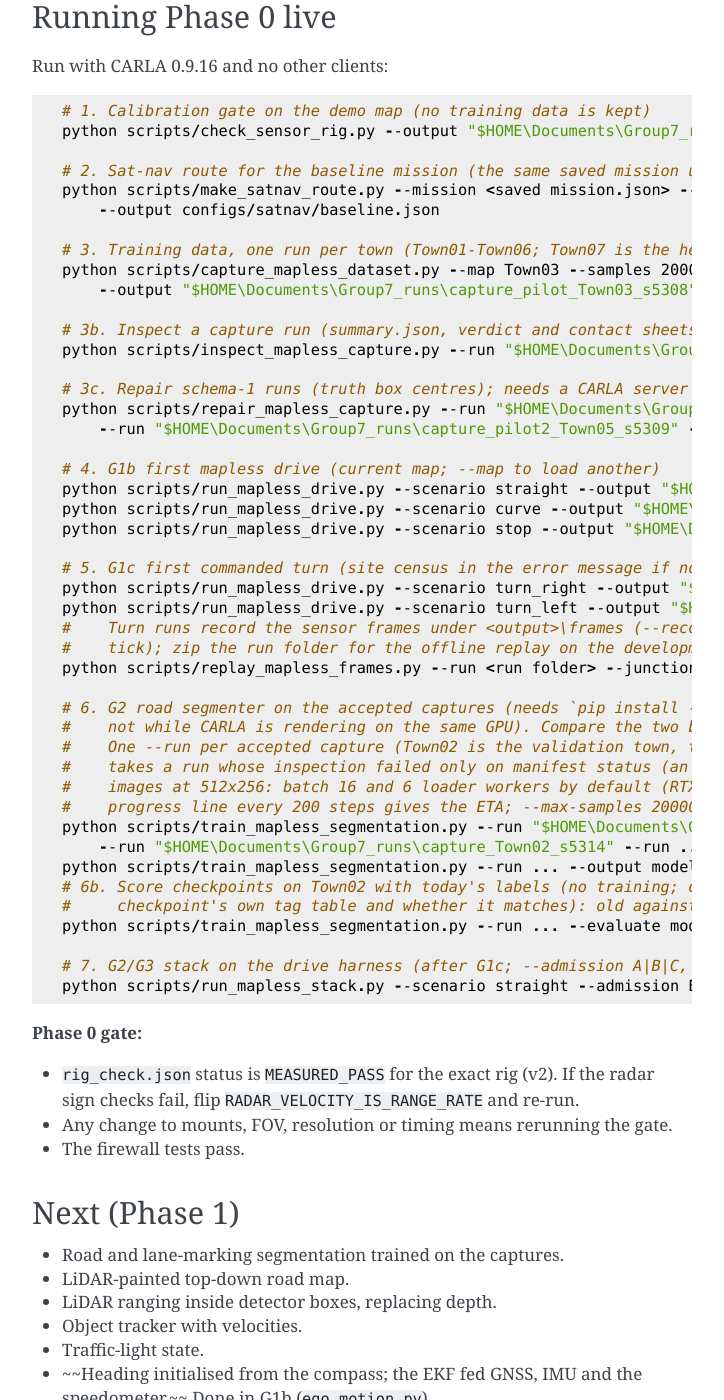
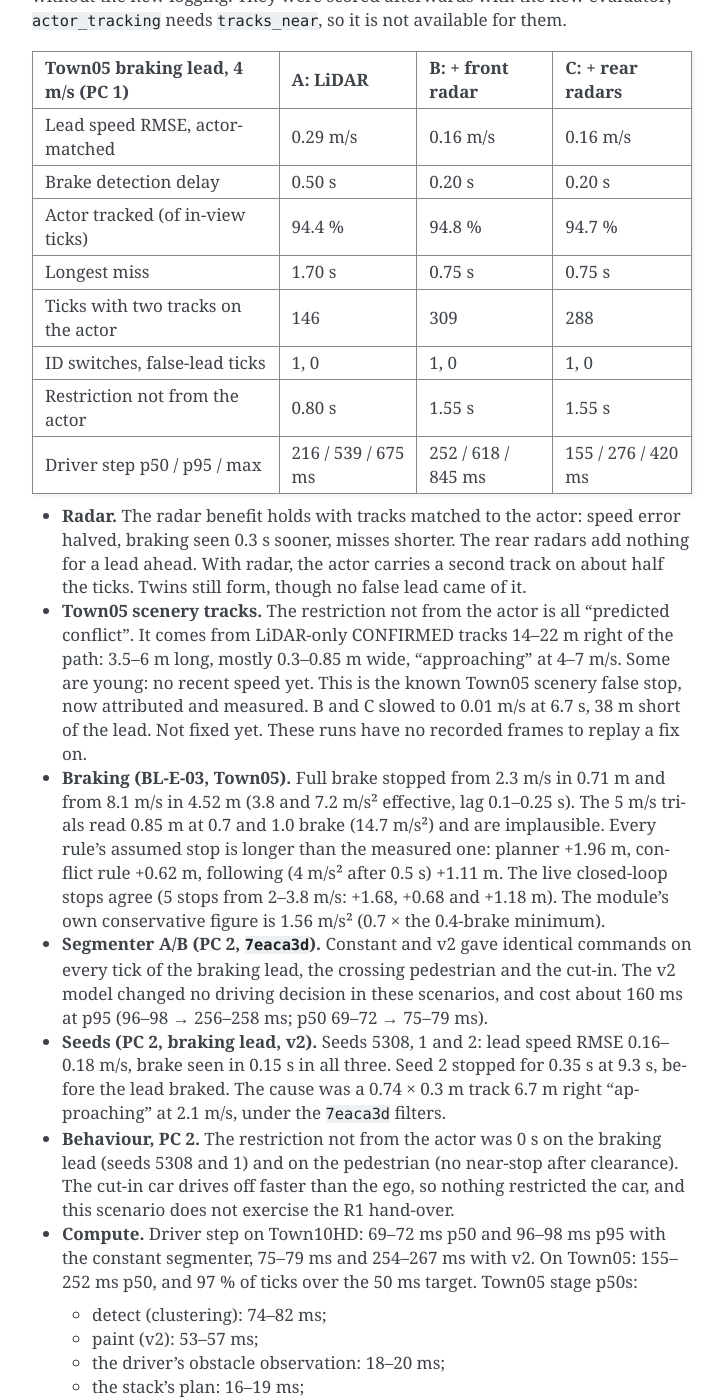
Before and after one commit to kkaaman/kkaaman-elec5308-a2-mo, a Sphinx documentation site: the page built from docs/mapless_autonomy.md, in a window 1280 px wide and 1400 px high, scrolled down 60141 px. Shown: the whole window, without its empty margins (388-1112 px from the left). Built offline with Sphinx 7.4.7, drawn with Linux system fonts in a browser that asks for light colours; some of the changed text lies outside the part shown.

Commit message:
AI Journal: Assignment 2 (Mapless extension) - Third review live evaluation: braking table on stopping distances, results recorded
The braking table compared a 3-tick peak deceleration, which the jump to zero at a
standstill distorts; it now sets each rule's assumed stop (v x response + v^2/2a)
against the measured stopping distance from full brake, and reports effective
deceleration with implausible (> 1 g) steps left out. BL-E-03 (Town05) and the live
stops both satisfy the 1, 2 and 4 m/s^2 rules (margins 0.6-2.0 m). Docs: the Town05
A/B/C runs on 6370b98 (actor-matched radar benefit: RMSE 0.29 -> 0.16 m/s, brake seen
0.5 -> 0.2 s; scenery-track restrictions 0.8-1.55 s), the segmenter A/B (identical
commands, +160 ms p95), the seed repeats and the compute profile.
{
  "studentId": "kkaaman",
  "groupId": "7",
  "taskId": "Assignment 2 (Mapless extension)",
  "tool": "Claude Opus",
  "isPaid": true,
  "modelVersion": "5.5",
  "language": "English (Australia) 🇦🇺",
  "interactions": [
    {
      "prompt": "Shared the live runs for the third review (PC 1 Town05 A/B/C with the BL-E-03 braking steps, PC 2 Town10HD) and asked for them to be evaluated",
      "response": "All runs passed and the actor-matched radar benefit held (lead-speed RMSE 0.29 to 0.16 m/s, braking seen 0.5 to 0.2 s). It corrected its braking table, which had used a peak deceleration distorted at a standstill, to compare each rule's assumed stop with the measured stopping distance; the 1, 2 and 4 m/s² rules all hold with 0.6-2.0 m to spare.",
      "intent": "Quality Assurance",
      "aiAccuracy": "Minor Flaws",
      "humanIntervention": "Ran the Town05 A/B/C and BL-E-03 braking steps on PC 1 and the Town10HD runs on PC 2, and uploaded them",
      "verificationMethod": "Unit testing and validation",
      "evaluationConfidence": 4
    }
  ],
  "metaReflection": {
    "utilityScore": 5,
    "processEvolution": "",
    "criticalMoment": "when its own earlier braking claim came from a flawed metric",
    "skillDependency": "understanding braking and stopping distances",
    "synthesis": "check the metric before the conclusion"
  },
  "tags": [],
  "status": "complete",
  "id": "009ba033-cd32-4666-ae7a-bfac2fd2ae93",
  "createdAt": "2026-11-07T09:24:04.603Z"
}

```diff
--- a/docs/mapless_autonomy.md
+++ b/docs/mapless_autonomy.md
@@ -1684,14 +1684,12 @@
   (`refused_plan_limit_mps`). A refused stop now brakes at once, not after the 0.5 s of
   validity left on the kept trajectory.
 - **Braking envelope.** `scripts/braking_table.py <runs> [--calibration
-  longitudinal.csv]` lists braking episodes from drive logs, with lag, mean and peak
-  deceleration, and stopping distance, and sets them against the assumed 1 / 2 / 4 m/s².
-  On the live stack logs (17 episodes), the peak at full brake from 2 m/s or more is
-  2.6 m/s² (p10, 9 episodes) and the lag 0.15 s at most. The planner's 1 m/s² and the
-  conflict rule's 2 m/s² hold. **Following's assumed 4 m/s² is not shown by this
-  closed-loop data**: the controller rarely held full brake. The clean measure is BL-E-03's
-  open-loop brake steps (`scripts/calibrate_longitudinal.py`, the same Tesla Model 3),
-  which the script reads.
+  longitudinal.csv]` lists braking episodes from drive logs or BL-E-03's brake steps: lag,
+  mean, peak and effective deceleration (v0² / 2d, lag included), and stopping distance.
+  It then sets each rule's assumed stop, v × response + v² / 2a, against the measured stops
+  from full brake. A first version compared a 3-tick peak deceleration, which the last
+  ticks before a standstill distort. That version read the live data as not showing
+  following's 4 m/s². Stopping distances do show it (live results below).
 - **Compute.** `driver_step_time` now reports p50, p95, p99, max, the share over the
   50 ms target, and each stage's p50 / p95 / max: the stack's (drive, paint, detect,
   track, plan, road_model) and the driver's own (`driver.ego`, `classify`, `grid`,
@@ -1716,6 +1714,60 @@
   review's observability point; Stage 5), and optimising the stages the profile shows
   over budget.
 
+**Live on `6370b98` (PC 1, Town05) and `7eaca3d` (PC 2, Town10HD site 1), 28 Oct.**
+Every run was MEASURED_PASS. PC 2 had not pulled, so its runs are on `7eaca3d` without
+the new logging. They were scored afterwards with the new evaluator; `actor_tracking`
+needs `tracks_near`, so it is not available for them.
+
+| Town05 braking lead, 4 m/s (PC 1) | A: LiDAR | B: + front radar | C: + rear radars |
+|---|---|---|---|
+| Lead speed RMSE, actor-matched | 0.29 m/s | 0.16 m/s | 0.16 m/s |
+| Brake detection delay | 0.50 s | 0.20 s | 0.20 s |
+| Actor tracked (of in-view ticks) | 94.4 % | 94.8 % | 94.7 % |
+| Longest miss | 1.70 s | 0.75 s | 0.75 s |
+| Ticks with two tracks on the actor | 146 | 309 | 288 |
+| ID switches, false-lead ticks | 1, 0 | 1, 0 | 1, 0 |
+| Restriction not from the actor | 0.80 s | 1.55 s | 1.55 s |
+| Driver step p50 / p95 / max | 216 / 539 / 675 ms | 252 / 618 / 845 ms | 155 / 276 / 420 ms |
+
+- **Radar.** The radar benefit holds with tracks matched to the actor: speed error
+  halved, braking seen 0.3 s sooner, misses shorter. The rear radars add nothing for a
+  lead ahead. With radar, the actor carries a second track on about half the ticks.
+  Twins still form, though no false lead came of it.
+- **Town05 scenery tracks.** The restriction not from the actor is all "predicted
+  conflict". It comes from LiDAR-only CONFIRMED tracks 14–22 m right of the path:
+  3.5–6 m long, mostly 0.3–0.85 m wide, "approaching" at 4–7 m/s. Some are young: no
+  recent speed yet. This is the known Town05 scenery false stop, now attributed and
+  measured. B and C slowed to 0.01 m/s at 6.7 s, 38 m short of the lead. Not fixed yet. These runs have no recorded
+  frames to replay a fix on.
+- **Braking (BL-E-03, Town05).** Full brake stopped from 2.3 m/s in 0.71 m and from
+  8.1 m/s in 4.52 m (3.8 and 7.2 m/s² effective, lag 0.1–0.25 s). The 5 m/s trials read
+  0.85 m at 0.7 and 1.0 brake (14.7 m/s²) and are implausible. Every rule's assumed
+  stop is longer than the measured one: planner +1.96 m, conflict rule +0.62 m, following
+  (4 m/s² after 0.5 s) +1.11 m. The live closed-loop stops agree (5 stops from 2–3.8 m/s:
+  +1.68, +0.68 and +1.18 m). The module's own conservative figure is 1.56 m/s² (0.7 × the
+  0.4-brake minimum).
+- **Segmenter A/B (PC 2, `7eaca3d`).** Constant and v2 gave identical commands on every
+  tick of the braking lead, the crossing pedestrian and the cut-in. The v2 model changed
+  no driving decision in these scenarios, and cost about 160 ms at p95 (96–98 → 256–258 ms;
+  p50 69–72 → 75–79 ms).
+- **Seeds (PC 2, braking lead, v2).** Seeds 5308, 1 and 2: lead speed RMSE 0.16–0.18 m/s,
+  brake seen in 0.15 s in all three. Seed 2 stopped for 0.35 s at 9.3 s, before the lead
+  braked. The cause was a 0.74 × 0.3 m track 6.7 m right "approaching" at 2.1 m/s,
+  under the `7eaca3d` filters.
+- **Behaviour, PC 2.** The restriction not from the actor was 0 s on the braking lead
+  (seeds 5308 and 1) and on the pedestrian (no near-stop after clearance). The cut-in car
+  drives off faster than the ego, so nothing restricted the car, and this scenario does
+  not exercise the R1 hand-over.
+- **Compute.** Driver step on Town10HD: 69–72 ms p50 and 96–98 ms p95 with the constant
+  segmenter, 75–79 ms and 254–267 ms with v2. On Town05: 155–252 ms p50, and 97 % of ticks over the 50 ms target. Town05
+  stage p50s:
+  - detect (clustering): 74–82 ms;
+  - paint (v2): 53–57 ms;
+  - the driver's obstacle observation: 18–20 ms;
+  - the stack's plan: 16–19 ms;
+  - road model: 12–13 ms.
+
 ## Running Phase 0 live
 
 Run with CARLA 0.9.16 and no other clients:
```
Also changed, not shown: 3 other files.
